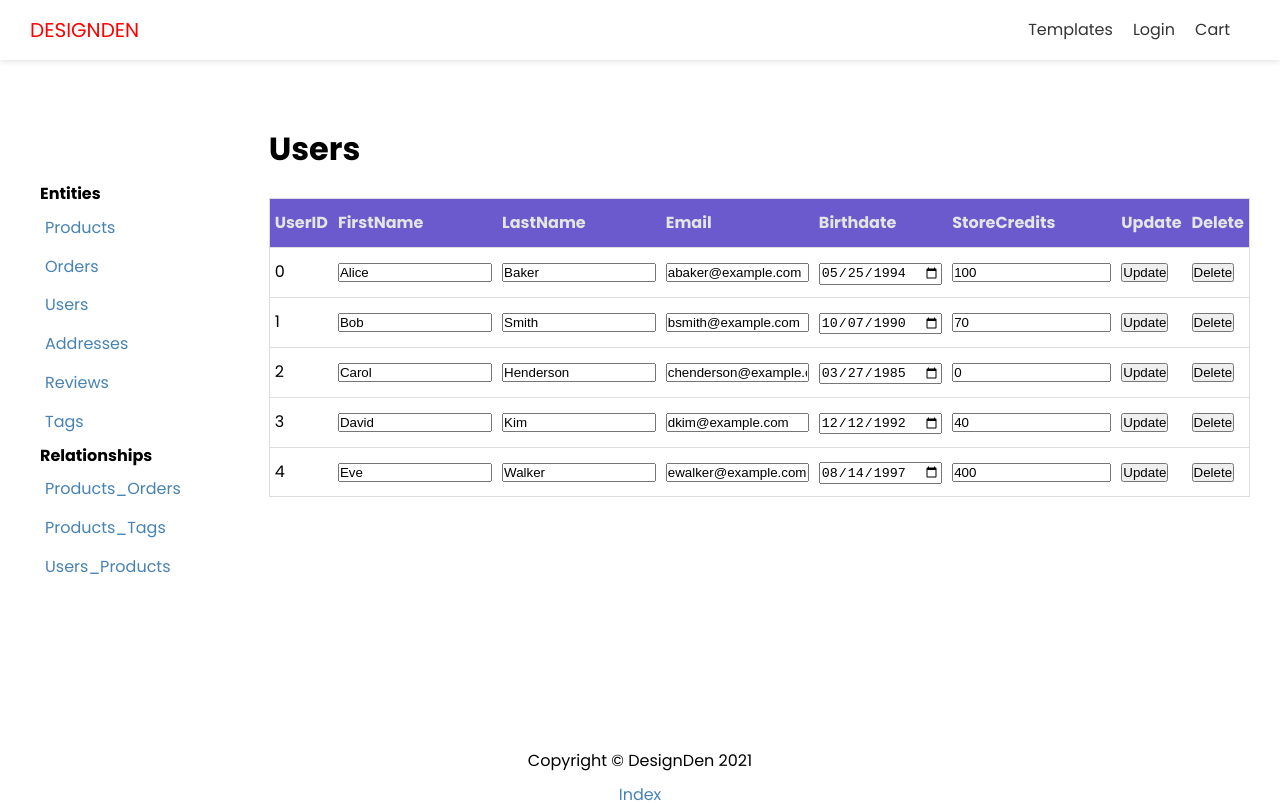
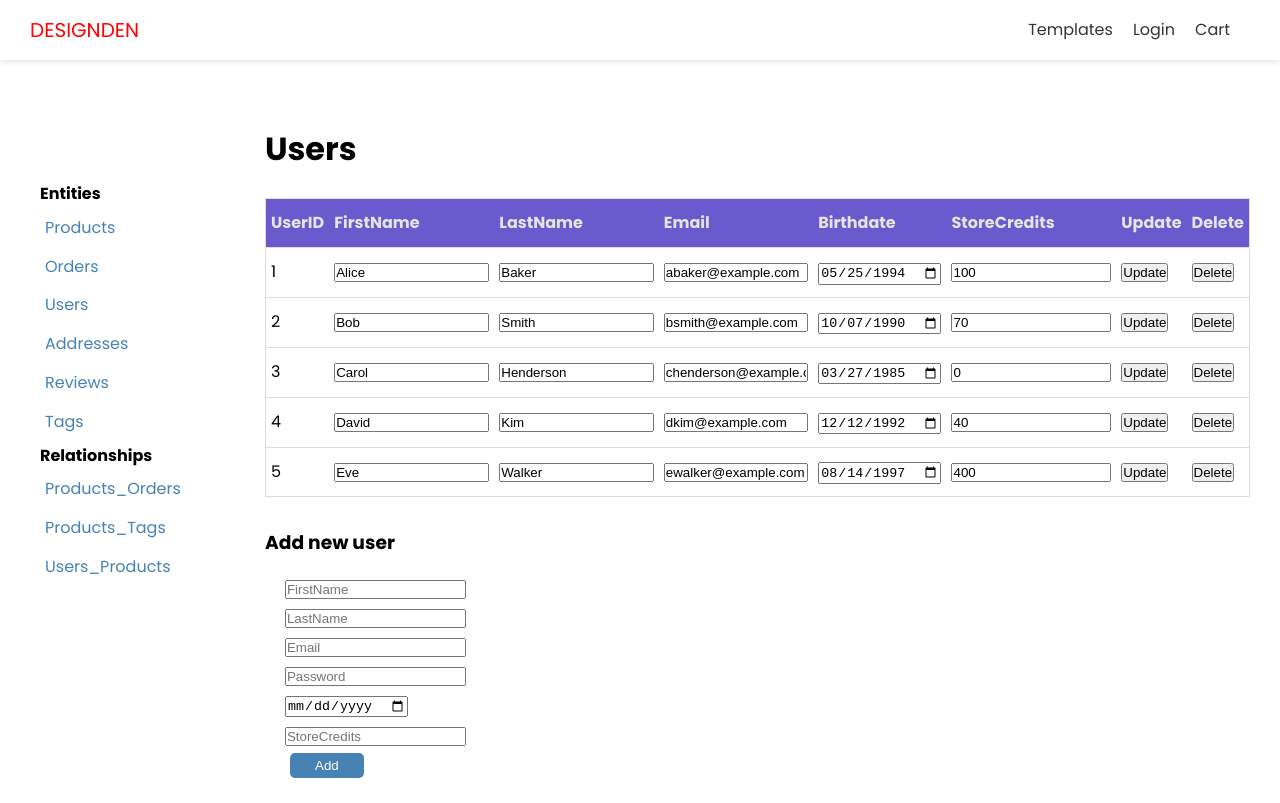
Before and after one commit to jonah0502/DesignDen, a Next.js app in the folder designden-frontend/: page /admin/users in a window 1280 px wide. Shown: the top 803 px of the page. Built offline with nearby package versions, Linux system fonts and the light colour scheme.

Commit message:
Add form to users page

```diff
--- a/designden-frontend/pages/admin/users.js
+++ b/designden-frontend/pages/admin/users.js
@@ -15,7 +15,7 @@ const userHeaders = [
 
 const usersData = [
   {
-    id: 0,
+    id: 1,
     firstName: "Alice",
     lastName: "Baker",
     email: "abaker@example.com",
@@ -23,7 +23,7 @@ const usersData = [
     storeCredits: 100,
   },
   {
-    id: 1,
+    id: 2,
     firstName: "Bob",
     lastName: "Smith",
     email: "bsmith@example.com",
@@ -31,7 +31,7 @@ const usersData = [
     storeCredits: 70,
   },
   {
-    id: 2,
+    id: 3,
     firstName: "Carol",
     lastName: "Henderson",
     email: "chenderson@example.com",
@@ -39,7 +39,7 @@ const usersData = [
     storeCredits: 0,
   },
   {
-    id: 3,
+    id: 4,
     firstName: "David",
     lastName: "Kim",
     email: "dkim@example.com",
@@ -47,7 +47,7 @@ const usersData = [
     storeCredits: 40,
   },
   {
-    id: 4,
+    id: 5,
     firstName: "Eve",
     lastName: "Walker",
     email: "ewalker@example.com",
@@ -139,6 +139,21 @@ export default function UsersPage() {
           </tbody>
         </table>
       </div>
+      <br />
+      <h3>Add new user</h3>
+      <form className={styles.formContainer}>
+        <div className={styles.inputContainer}>
+          <input type="text" placeholder="FirstName" />
+          <input type="text" placeholder="LastName" />
+          <input type="email" placeholder="Email" />
+          <input type="text" placeholder="Password" />
+          <input type="date" />
+          <input type="number" min="0" placeholder="StoreCredits" />
+        </div>
+        <div>
+          <button>Add</button>
+        </div>
+      </form>
     </Layout>
   );
 }
```
